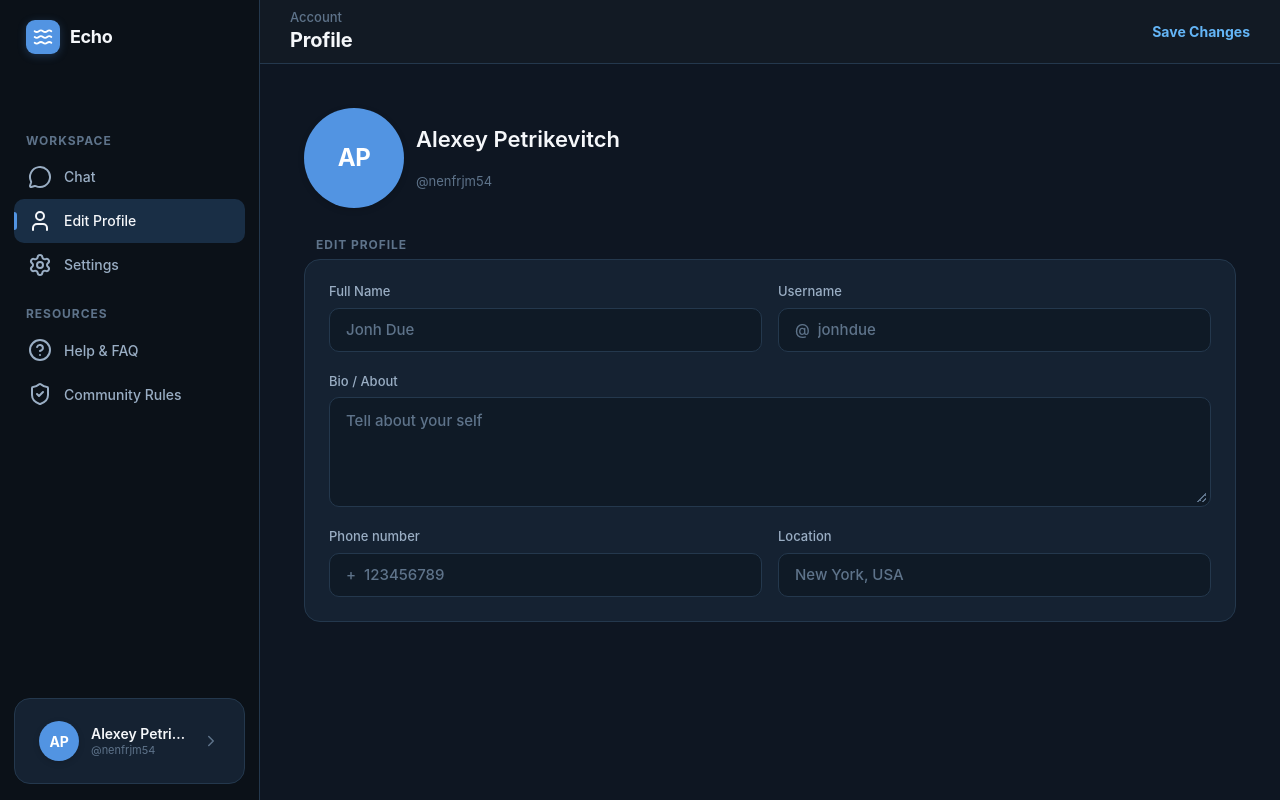
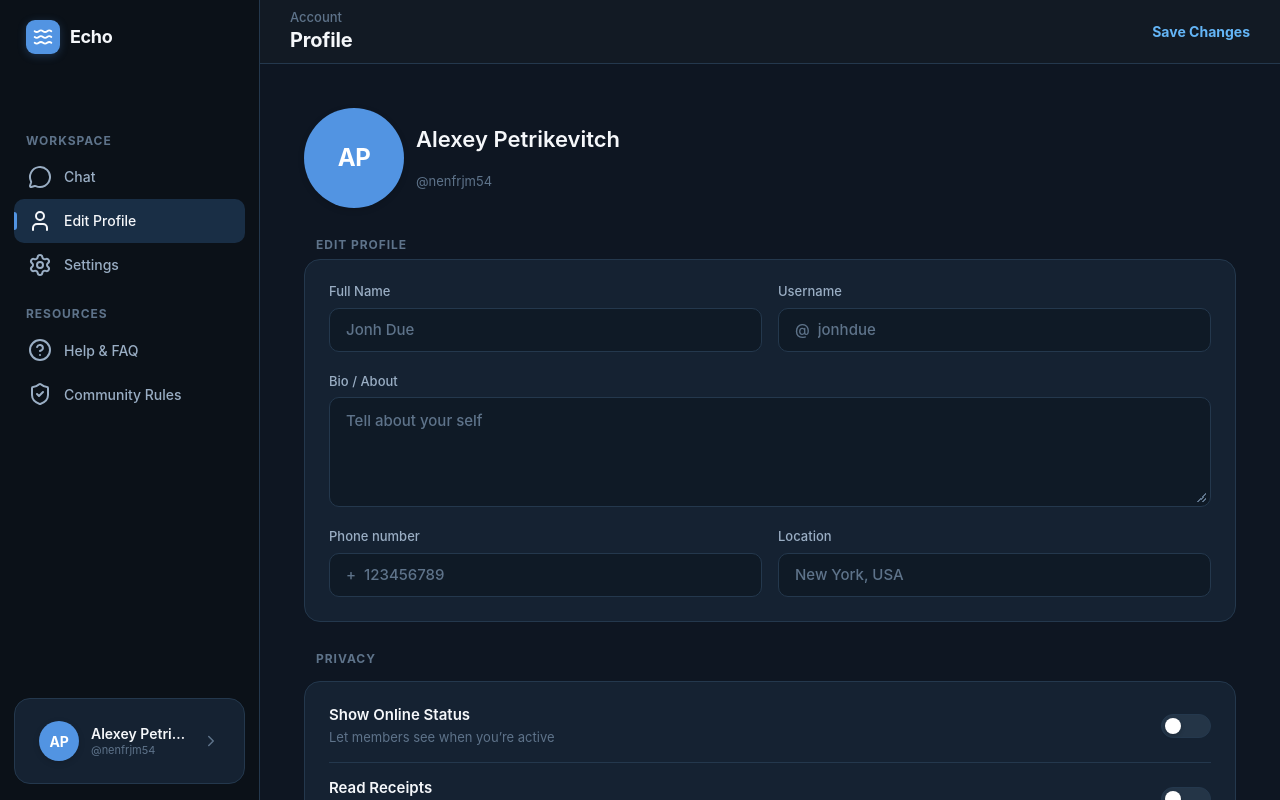
Before and after one commit to alexalex3000/Online-chat, a Next.js app in the folder client/: page /chat/profile in a window 1280 px wide. Built offline with nearby package versions, Linux system fonts and the light colour scheme.

Commit message:
hardcode privacy block(edit profile page

```diff
--- a/client/src/app/chat/profile/page.tsx
+++ b/client/src/app/chat/profile/page.tsx
@@ -2,6 +2,7 @@ import OtherHeader from "@/widgets/header/OtherHeader/OtherHeader";
 import styles from "@/app/chat/page.module.scss";
 import UserLink from "@/entities/user/ui/UserLink/UserLink";
 import EditProfile from "@/widgets/EditProfile/EditProfile";
+import Privacy from "@/widgets/Privacy/Privacy";
 
 export default function ProfilePage() {
     return (
@@ -10,6 +11,7 @@ export default function ProfilePage() {
             <div className={styles.miniMain}>
                 <UserLink large/>
                 <EditProfile/>
+                <Privacy/>
             </div>
         </div>
     )
--- /dev/null
+++ b/client/src/entities/settigs/api/delay.ts
@@ -0,0 +1,9 @@
+"use server"
+
+export const delay = async () => {
+    await new Promise(resolve => setTimeout(resolve, 1000))
+
+    console.log("delay done")
+
+    return true;
+}
--- a/client/src/shared/ui/Switch/Switch.tsx
+++ b/client/src/shared/ui/Switch/Switch.tsx
@@ -1,17 +1,40 @@
 "use client"
 
 import styles from "./Switch.module.scss"
+import {useOptimistic, useTransition} from "react";
+import {delay} from "@/entities/settigs/api/delay";
 
 interface Props{
     isChecked:boolean,
     setChecked:(value:boolean) => void,
+    action: () => Promise<boolean>
 }
 
-export default function Switch({isChecked,setChecked}: Props) {
-    console.log(isChecked)
+export default function Switch({isChecked,setChecked, action}: Props) {
+    const [isPending, startTransition] = useTransition()
+
+    const [optimisticValue, setOptimisticValue] = useOptimistic(
+        isChecked,
+        (_initialValue, nextValue: boolean) => nextValue,
+    )
+
+    const handleChange = () => {
+        startTransition(async() => {
+            setOptimisticValue(!optimisticValue)
+
+            try{
+                await action()
+
+                setChecked(!optimisticValue)
+            } catch (e){
+                console.error(e)
+            }
+        })
+    }
+
     return (
-        <div className={`${styles.track} ${isChecked ? styles.active : ""}`} onClick={()=> {setChecked(!isChecked)}}>
-            <div className={`${styles.thumb} ${isChecked ? styles.thumbActive : styles.thumbInactive}`}></div>
+        <div className={`${styles.track} ${optimisticValue ? styles.active : ""}`} onClick={handleChange}>
+            <div className={`${styles.thumb} ${optimisticValue ? styles.thumbActive : styles.thumbInactive}`}></div>
         </div>
     )
 }
--- /dev/null
+++ b/client/src/widgets/Privacy/Privacy.module.scss
@@ -0,0 +1,53 @@
+.wrapper {
+  display: flex;
+  flex-direction: column;
+  gap: 8px;
+}
+
+.list {
+  display: flex;
+  flex-direction: column;
+}
+
+.row {
+  display: flex;
+  align-items: center;
+  justify-content: space-between;
+  padding: 16px 0;
+  gap: 16px;
+
+  &:first-child {
+    padding-top: 0;
+  }
+
+  &:last-child {
+    padding-bottom: 0;
+  }
+
+  &:not(:last-child) {
+    border-bottom: 1px solid var(--border-subtle, #24384d);
+  }
+}
+
+.textGroup {
+  display: flex;
+  flex-direction: column;
+  gap: 4px;
+  min-width: 0;
+
+  h2 {
+    margin: 0;
+    font-size: 15px;
+    font-weight: 600;
+    line-height: 1.25;
+    color: var(--text-primary, #f5f7fa);
+  }
+
+  p {
+    margin: 0;
+    font-size: 13px;
+    font-weight: 400;
+    line-height: 1.3;
+    color: var(--text-muted, #5e738a);
+  }
+}
--- a/client/src/widgets/Privacy/Privacy.tsx
+++ b/client/src/widgets/Privacy/Privacy.tsx
@@ -0,0 +1,53 @@
+"use client";
+
+import { useState } from "react";
+import Label from "@/shared/ui/Label/Label";
+import Section from "@/shared/ui/Section/Section";
+import Switch from "@/shared/ui/Switch/Switch";
+import styles from "./Privacy.module.scss";
+import {delay} from "@/entities/settigs/api/delay";
+
+export default function Privacy() {
+    const [showOnline, setShowOnline] = useState<boolean>(false);
+    const [readReceipts, setReadReceipts] = useState<boolean>(false);
+
+    const privacy = [
+        {
+            title: "Show Online Status",
+            text: "Let members see when you’re active",
+            value: showOnline,
+            toggle: setShowOnline,
+            action: delay
+        },
+        {
+            title: "Read Receipts",
+            text: "Send and receive read confirmations",
+            value: readReceipts,
+            toggle: setReadReceipts,
+            action: delay
+        },
+    ];
+
+    return (
+        <div className={styles.wrapper}>
+            <Label label="Privacy" />
+            <Section>
+                <div className={styles.list}>
+                    {privacy.map((item, i) => (
+                        <div key={i} className={styles.row}>
+                            <div className={styles.textGroup}>
+                                <h2>{item.title}</h2>
+                                <p>{item.text}</p>
+                            </div>
+                            <Switch
+                                action={item.action}
+                                isChecked={item.value}
+                                setChecked={item.toggle}
+                            />
+                        </div>
+                    ))}
+                </div>
+            </Section>
+        </div>
+    );
+}
```
